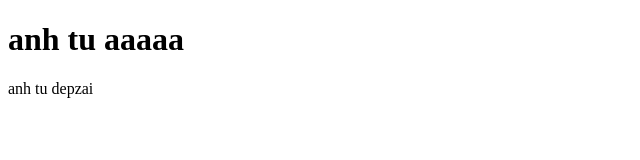
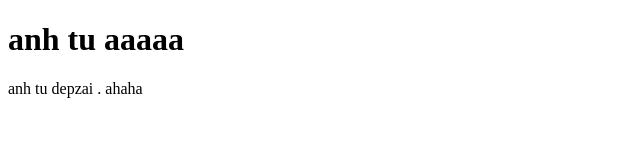
Before and after one commit to nguyenanhtu2003/tudz, a plain HTML site: page html.html in a window 1280 px wide. Shown: the full height of the page, 0-640 px from the left. Drawn offline with Linux system fonts and the light colour scheme.

Commit message:
sua file de tao conflic

```diff
--- a/html.html
+++ b/html.html
@@ -8,6 +8,6 @@
 </head>
 <body>
     <h1>anh tu aaaaa</h1>
-    <p>  anh tu depzai</p>
+    <p>  anh tu depzai . ahaha</p>
 </body>
 </html>
```
